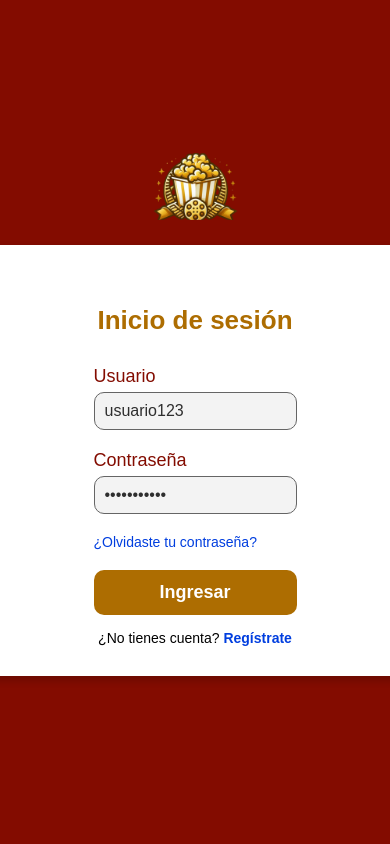
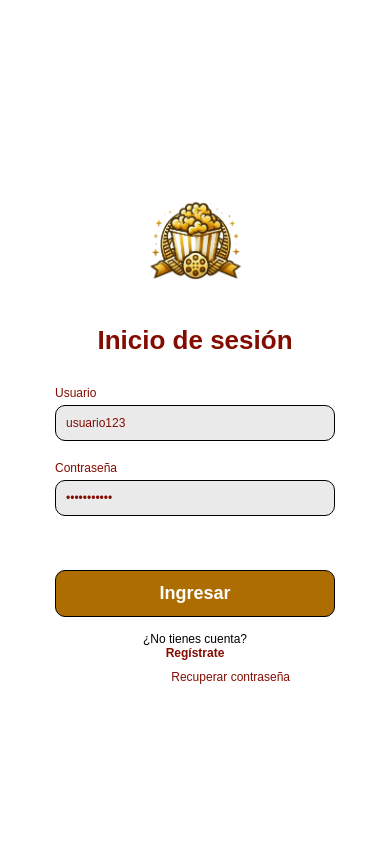
Before and after one commit to ElviaMedinaZ/proyectoCine, a PHP site: page /php_html/login.php in a window 390 px wide; the page is wider, and only the part inside the window is pictured. Run offline with PHP 8.4, Linux system fonts and the light colour scheme.

Commit message:
version movil inicio sesion

```diff
--- a/CSS/style.css
+++ b/CSS/style.css
@@ -295,47 +295,140 @@ input::placeholder {
     margin-top: 15px;
 }
 
+.remember-me {
+    display: none; /* Oculta la casilla en pantallas grandes */
+}
+
 .login-page .text-container a {
     color: #003EDF;
     text-decoration: none;
     font-weight: bold;
 }
 
-/* ======================================= Hoja de estilo register =======================================*/
-.login-page .btn-register {
-    background-color: #f3f3f3;
-    width: 100%;
-    padding: 10px 20px;
-    margin-bottom: 20px;
-    border: 1px solid black;
-    border-radius: 10px;
-    font-size: 20px;
-    box-sizing: border-box;
-    font-weight: 700;
+
+@media (max-width: 500px) {
+    .login-page {
+        background-color: #ffffff;
+        font-family: "Montserrat", sans-serif;
+    }
+
+    .login-page .header {
+        margin-top: 60px;
+        background-color: white;
+    }
+
+    .login-page .container {
+        background-color: #ffffff;
+        box-shadow: none;
+        color: #000000; /* Texto en negro */
+        font-family: "Montserrat", sans-serif;
+    }
+
+    .forget-password {
+        visibility: hidden; /* Oculta el texto original pero mantiene el espacio ocupado */
+        position: relative; /* Necesario para colocar el pseudo-elemento */
+        display: flex;
+        align-items: center;
+        font-size: 12px; /* Tamaño ajustado */
+    }
+
+    .forget-password::after {
+        content: "Recuperar contraseña"; /* Nuevo texto */
+        font-family: "Montserrat", sans-serif;
+        color: #830C00; /* Color del nuevo texto */
+        visibility: visible; /* Asegura que el texto generado sea visible */
+        position: fixed; /* Lo posiciona de manera fija en la pantalla */
+        bottom: 160px; /* Ajusta la distancia desde el fondo de la pantalla */
+        right: 100px; /* Ajusta la distancia desde el borde derecho de la pantalla */
+        font-size: 12px; /* Tamaño ajustado del texto */
+    }
+
+
+    .login-page .title {
+        color: #830C00;
+        font-weight: 600px;
+        margin-top: -10px;
+        align-items: center;
+        font-family: "Montserrat", sans-serif;
+    }
+
+    .login-page label {
+        font-size: 12px; /* Tamaño ajustado */
+        color: #830C00; /* Color del texto del label */
+    }
+
+    .login-page input {
+        background-color: #eaeaea; /* Fondo gris */
+        color: #830C00;
+        border-color: #000000; /* Borde negro */
+        font-size: 12px; /* Tamaño ajustado */
+    }
+
+    .login-page input::placeholder {
+        color: #830C00;
+    }
+
+    /* Contenedor para la casilla "Recordarme" y el enlace "Recuperar contraseña" */
+    .login-page .remember-me-container {
+        display: flex; /* Asegura que ambos elementos estén en una fila */
+        align-items: center; /* Alinea verticalmente */
+        justify-content: flex-start; /* Alinea a la izquierda */
+        font-size: 12px; /* Tamaño ajustado */
+    }
+
+    .login-page .remember-me {
+        display: flex; /* Alinea la casilla con el texto */
+        align-items: center;
+        margin-right: 10px; /* Espacio entre la casilla y el enlace */
+    }
+
+    .login-page .remember-me input {
+        margin-right: 2px; /* Espacio entre la casilla y el texto */
+        transform: scale(0.8); /* Reduce el tamaño de la casilla */
+    }
+
+    /* Asegura que el enlace "Recuperar contraseña" esté en la misma línea */
+    .login-page .forget-password {
+        display: inline-flex; /* Asegura que el enlace esté en la misma fila */
+        color: #830C00;
+        font-size: 12px; /* Tamaño ajustado */
+        text-decoration: none;
+    }
+
+    .login-page .forget-password {
+        color: #830C00;
+        font-size: 12px; /* Tamaño ajustado */
+    }
+
+    .login-page .btn-login {
+        background-color: #AD6D01;
+        color: white;
+        border: 1px solid #000000;
+    }
+
+    .login-page .text-container a {
+        font-size: 12px; /* Tamaño ajustado */
+        color: #830C00;
+        display: block;
+    }
+
+    .login-page input::placeholder {
+        font-size: 12px; /* Tamaño ajustado */
+    }
+
+    .login-page .text-container {
+        font-size: 12px; /* Tamaño ajustado */
+    }
+
+    .login-page .container {
+        display: flex;
+        flex-direction: column;
+        justify-content: center;
+        align-items: center;
+        font-size: 12px; /* Tamaño ajustado */
+    }
 }
 
-.login-page .btn-register {
-    background-color: #AD6D01;
-    padding: 15px 10px;
-    color: white;
-    cursor: pointer;
-    margin-top: 20px;
-    font-weight: 600;
-}
-
-.login-page .title-register {
-    color: #AD6D01;
-    font-weight: 700;
-    font-size: 30px;
-    text-align: center;
-    margin: 180px;
-}
-
-.login-page .email {
-    font-size: 20px;
-    color: #830c00;
-    font-weight: 400;
-}
 /* ======================================= Hoja de estilo recuperar contraseña ======================================*/
 .login-page img{
     width: 40%;
--- a/php_html/login.php
+++ b/php_html/login.php
@@ -27,7 +27,7 @@
                 <div>
                     <label for="password">Contraseña</label>
                     <input type="password" id="password" name="password" placeholder="•••••••••••" required>
-                    <a class="forget-password" href="../HTML/olvidarContrasena.html">¿Olvidaste tu contraseña?</a>
+                    <a class="forget-password" href="../php_html/olvidarContrasena.php">¿Olvidaste tu contraseña?</a>
                 </div>
 
                 <button type="submit" class="btn-login">Ingresar</button>
@@ -36,8 +36,11 @@
                     <span class="text">¿No tienes cuenta?</span>
                     <a class="register" href="../php_html/register.php">Regístrate</a>
                 </div>
+
+
             </form>
         </main>
+
     </div>
 </body>
 </html>
```
Also changed, not shown: image/logo_cineplus.png.
